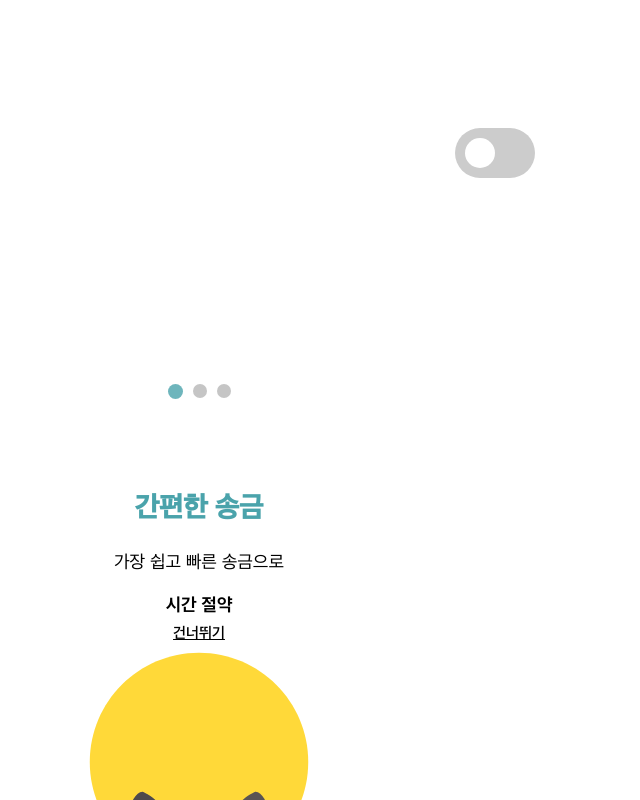
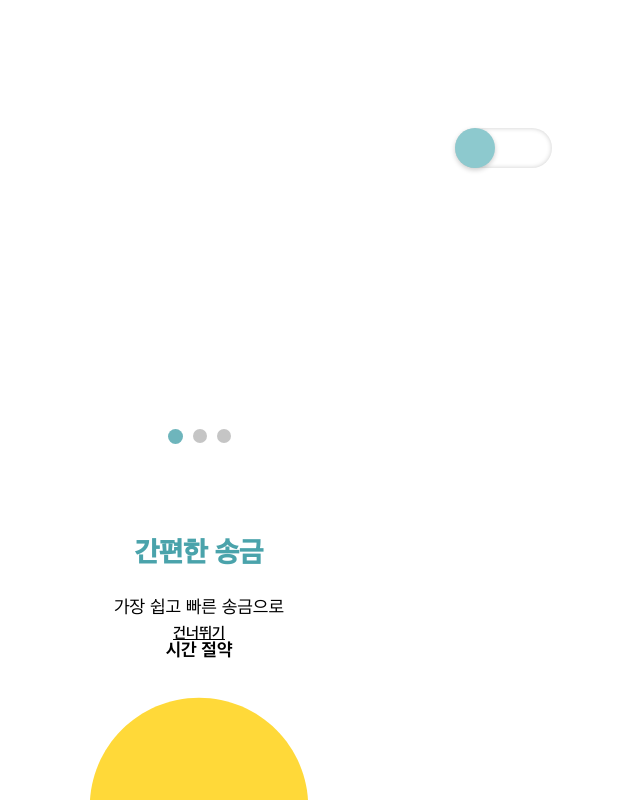
Before and after one commit to sukkyun2/active-sensor-onboard, a React (Create React App) app: page / in a window 1280 px wide. Shown: the whole page, without its empty margins (441-1081 px from the left). Built offline with nearby package versions, Linux system fonts and the light colour scheme.

Commit message:
feat : 스킵팝업, 큰글씨모드 토글 디자인가이드 적용중

```diff
--- a/src/components/LetterToggleButton.tsx
+++ b/src/components/LetterToggleButton.tsx
@@ -13,8 +13,10 @@ const LetterToggleButton = ({
   const toggleSwitch = () => setLargetLetter(!isLargeLetter);
 
   return (
-    <div className="switch" data-isOn={isLargeLetter} onClick={toggleSwitch}>
-      <motion.div className="handle" layout transition={spring}></motion.div>
+    <div className="toggle">
+      <input type="checkbox"/>
+      <label htmlFor="" className="onbtn"></label>
+      <label htmlFor="" className="ofbtn"></label>
     </div>
   );
 };
--- a/src/components/SkipModal.tsx
+++ b/src/components/SkipModal.tsx
@@ -2,15 +2,15 @@ import { motion } from "framer-motion";
 import { Dispatch, SetStateAction } from "react";
 
 type BackdropProps = {
-    children : React.ReactNode,
-    onClick : ()=>void
-}
+  children: React.ReactNode;
+  onClick: () => void;
+};
 
 type ModalProps = {
-    handleClose : Dispatch<SetStateAction<boolean>>
-}
+  handleClose: Dispatch<SetStateAction<boolean>>;
+};
 
-const Backdrop = ({ children, onClick } : BackdropProps) => {
+const Backdrop = ({ children, onClick }: BackdropProps) => {
   return (
     <motion.div
       onClick={onClick}
@@ -45,8 +45,7 @@ const dropIn = {
   },
 };
 
-
-const SkipModal = ({ handleClose } : ModalProps) => {
+const SkipModal = ({ handleClose }: ModalProps) => {
   const modalClose = () => handleClose(false);
 
   return (
@@ -60,16 +59,15 @@ const SkipModal = ({ handleClose } : ModalProps) => {
         exit="exit"
       >
         <div className="modal-content">
-              <p>아직 더 많은 혜택을 확인할 수 있어요!</p>
+          <p>아직 많은 혜택이 남아있어요</p>
         </div>
         <div className="modal-buttons">
-              <button className="modal-button" onClick={modalClose}>더 볼게요</button>
-              <button className="modal-button" onClick={()=>alert('구현필요')}>괜찮아요</button>
+          <button className="modal-button-skip">그만 볼게요</button>
+          <button className="modal-button" onClick={modalClose}>마저 볼게요!</button>
         </div>
       </motion.div>
     </Backdrop>
   );
 };
 
-
 export default SkipModal;
--- a/src/components/styles.css
+++ b/src/components/styles.css
@@ -33,7 +33,7 @@
   display: flex;
   flex-direction: row;
   justify-content: center;
-  padding-top: 30%;
+  padding-top: 20%;
   padding-bottom: 5%;
 }
 
@@ -146,6 +146,7 @@ html {
   left: 0;
   height: 100%;
   width: 100%;
+  background: rgba(0, 0, 0, 0.8823529411764706);
   display: flex;
   align-items: center;
   justify-content: center;
@@ -154,8 +155,8 @@ html {
 }
 
 .modal {
-  width: 70%;
-  height: min(20%, 300px);
+  width: 90%;
+  height: min(25%, 300px);
   background-color: #fff;
   border-radius: 12px;
   display: flex;
@@ -166,19 +167,37 @@ html {
 .modal-content {
   display: flex;
   width: 100%;
-  height: 50%;
+  height: 100%;
   align-items: center;
   justify-content: center;
+  font-size: 1.8rem;
+  font-family: Apple SD Gothic NeoR;
 }
 
-.modal-button {
+.modal-button-skip{
   position: relative;
   bottom: 1.5rem;
   min-height: 3rem;
   margin: auto auto 0 auto;
-  background: red;
-  color: var(--light);
-  z-index: 10000;
+  background: white;
+  width: 14.5rem;
+  height: 5.7rem;
+  font-size: 1.8rem;
+  font-family: Apple SD Gothic NeoSB;
+  border: 0.4px solid #B6B6B6;
+}
+
+.modal-button{
+  position: relative;
+  bottom: 1.5rem;
+  min-height: 3rem;
+  margin: auto auto 0 auto;
+  background: #2E7F86;
+  width: 14.5rem;
+  height: 5.7rem;
+  font-size: 1.8rem;
+  font-family: Apple SD Gothic NeoSB;
+  color : white;
 }
 
 .modal-buttons {
@@ -215,3 +234,63 @@ html {
   background-color: white;
   border-radius: 2.5rem;
 }
+
+input[type="checkbox"] {
+  margin-top: 10%;
+  margin-left: 70%;
+  position: relative;
+  width: 9.7rem;
+  height: 4rem;
+  -webkit-appearance: none;
+  border-radius: 20px;
+  outline: none;
+  /* transition: .4s; */
+  box-shadow: inset 0 0 5px rgba(0, 0, 0, 0.2);
+  cursor: pointer;
+}
+
+input:checked[type="checkbox"] {
+  background: #2E7F86;
+}
+
+input[type="checkbox"]::before {
+  z-index: 2;
+  position: absolute;
+  content: "";
+  left: 0;
+  width: 4rem;
+  height: 4rem;
+  background: #8DC9CE;
+  border-radius: 50%;
+  /* transform: scale(1.1); */
+  box-shadow: 0 2px 5px rgba(0, 0, 0, 0.2);
+  /* transition: .4s; */
+}
+
+input:checked[type="checkbox"]::before {
+  left: 6rem;
+  background: #8DC9CE;
+}
+
+.toggle {
+  position: relative;
+  display: inline;
+  text-align: center;
+}
+
+label {
+  position: absolute;
+  color: red;
+  font-weight: 600;
+  pointer-events: none;
+}
+
+.onbtn {
+  bottom: 0px;
+  left: 11px;
+}
+.ofbtn {
+  bottom: 0px;
+  right: 8px;
+  color: #8E9AA0;
+}
```
Lines whose indentation alone changed are shown as unchanged.
